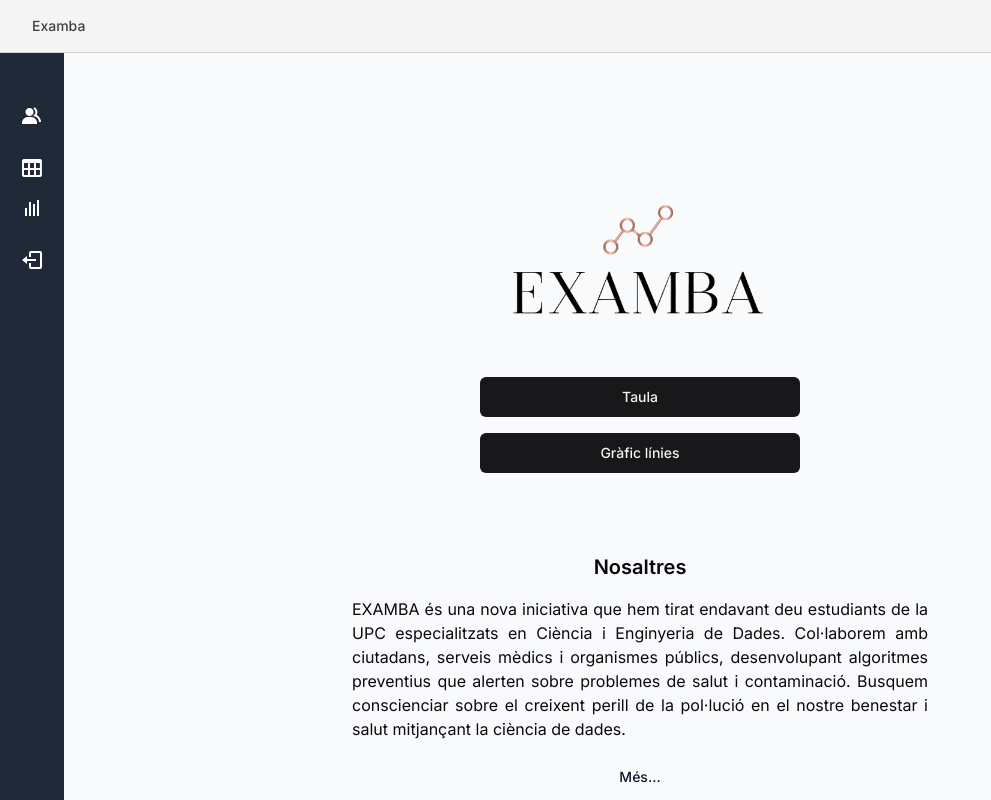
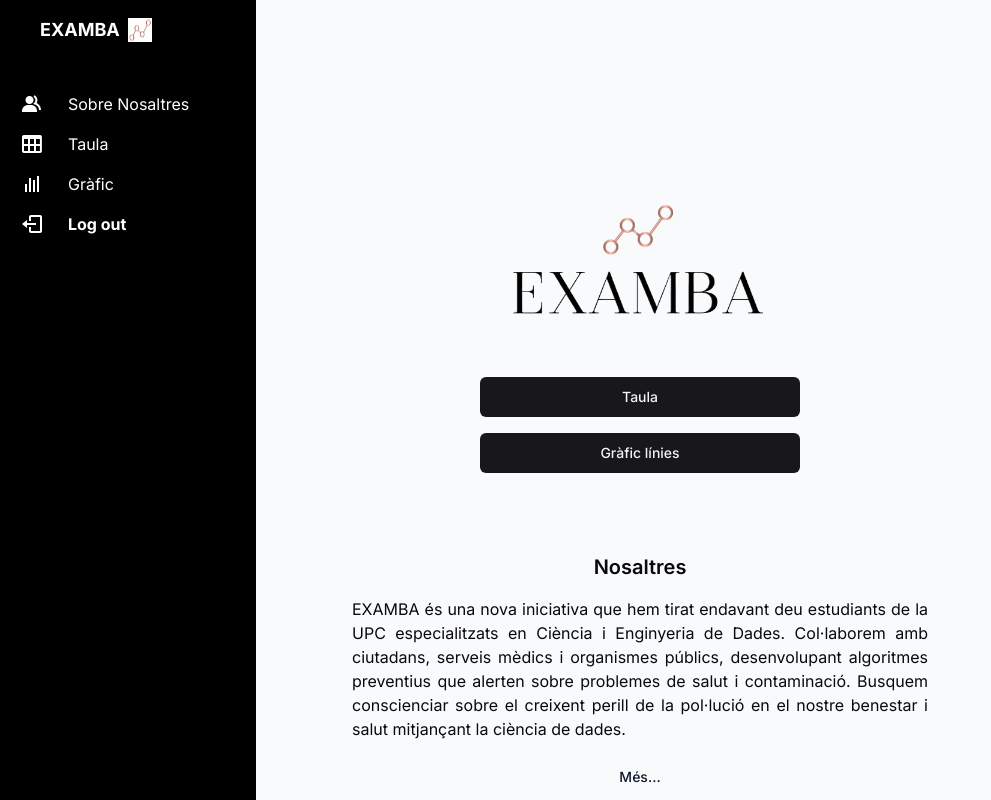
Before and after one commit to examba-tech/dashboard, a Next.js app: page / in a window 1280 px wide. Shown: the whole page, without its empty margins (0-991 px from the left). Built offline with nearby package versions, Linux system fonts and the light colour scheme.

Commit message:
update barra lateral negra fea

```diff
--- a/src/app/layout.tsx
+++ b/src/app/layout.tsx
@@ -19,8 +19,8 @@ export default function RootLayout({
 }>) {
   return (
     <html lang="en" className={cn("bg-white text-slate-900 antialiased light", inter.className)}>
-      <body className="min-h-screen pt-12 bg-slate-50 antialiased">
-        <Navbar />
+      <body className="min-h-screen pt-12 bg-slate-50 antialiased relative">
+        {/* <Navbar /> */}
         <Sidebar />
         <div className="container max-w-7xl mx-auto h-full pt-12">
           {children}
--- a/src/components/ui/Sidebar.tsx
+++ b/src/components/ui/Sidebar.tsx
@@ -1,6 +1,7 @@
 "use client";
 import React, { useState } from 'react';
 import Link from 'next/link';
+import Image from 'next/image';
 
 const Sidebar = () => {
   const [isVisible, setIsVisible] = useState(false); // Inicia escondido
@@ -10,30 +11,38 @@ const Sidebar = () => {
   const handleMouseLeave = () => setIsVisible(false);
 
   return (
-    <div onMouseLeave={handleMouseLeave} className="relative">
+    <div onMouseLeave={handleMouseLeave} className="relative h-full">
       <div
         onMouseEnter={handleMouseEnter}
-        className={`fixed top-0 left-0 h-full ${isVisible ? 'w-64' : 'w-16'} bg-gray-800 text-white transition-width duration-300 flex`}
+        className={`fixed top-0 left-0 h-screen ${isVisible ? 'w-64' : 'w-16'} bg-black text-white transition-width duration-300 flex flex-col`}
       >
         <div className="flex-grow">
-          <div className={`py-4 px-6 ${isVisible ? '' : 'opacity-0'}`}>
-            <h1 className="text-lg font-bold">EXAMBA</h1>
-          </div>
-          <ul className="flex flex-col mt-6">
+          <Link href="/">
+            <span className={`py-4 px-6 flex items-center ${isVisible ? 'ml-4' : 'ml-0'} ${isVisible ? '' : 'opacity-0'} ${isVisible ? 'text-left' : 'text-center'}`}>
+              {!isVisible && (
+                <Image src="/logo.png" alt="Logo" width={24} height={24} className="w-6 h-6 mr-2 opacity-1" />
+              )}
+              <h1 className={`text-lg font-bold ${isVisible ? '' : 'opacity-0'}`}>EXAMBA</h1>
+              {isVisible && (
+                <Image src="/logo.png" alt="Logo" width={24} height={24} className="w-6 h-6 ml-2 opacity-1" />
+              )}
+            </span>
+          </Link>
+          <ul className="flex flex-col mt-6 flex-grow">
             <li className="flex items-center">
-              <img src="/group-solid-24-2.png" alt="Icon1" className="w-6 h-6 ml-5 mr-2 opacity-1" style={{ color: '#ffffff' }} />
+              <Image src="/group-solid-24-2.png" alt="Icon1" width={24} height={24} className="w-6 h-6 ml-5 mr-2 opacity-1" />
               <Link href="/about" className={`block py-2 px-4 hover:bg-gray-700 w-full ${isVisible ? '' : 'opacity-0'}`}>Sobre Nosaltres</Link>
             </li>
             <li className="flex items-center">
-              <img src="/table-regular-24.png" alt="Icon2" className="w-6 h-6 ml-5 mr-2 opacity-1" style={{ color: '#ffffff' }} />
+              <Image src="/table-regular-24.png" alt="Icon2" width={24} height={24} className="w-6 h-6 ml-5 mr-2 opacity-1" />
               <Link href="/analytics" className={`block py-2 px-4 hover:bg-gray-700 w-full ${isVisible ? '' : 'opacity-0'}`}>Taula</Link>
             </li>
             <li className="flex items-center">
-              <img src="/bar-chart-regular-24.png" alt="Icon3" className="w-6 h-6 ml-5 mr-2 opacity-1" style={{ color: '#ffffff' }} />
+              <Image src="/bar-chart-regular-24.png" alt="Icon3" width={24} height={24} className="w-6 h-6 ml-5 mr-2 opacity-1" />
               <Link href="/dashboard" className={`block py-2 px-4 hover:bg-gray-700 w-full ${isVisible ? '' : 'opacity-0'}`}>Gràfic</Link>
             </li>
             <li className="flex items-center">
-              <img src="/log-out-regular-24.png" alt="Icon4" className="w-6 h-6 ml-5 mr-2 opacity-1" style={{ color: '#ffffff' }} />
+              <Image src="/log-out-regular-24.png" alt="Icon4" width={24} height={24} className="w-6 h-6 ml-5 mr-2 opacity-1" />
               <Link href="/" className={`block font-bold py-2 px-4 hover:bg-gray-700 w-full ${isVisible ? '' : 'opacity-0'}`}>Log out</Link>
             </li>
           </ul>
```
Also changed, not shown: public/logo.png (added).
